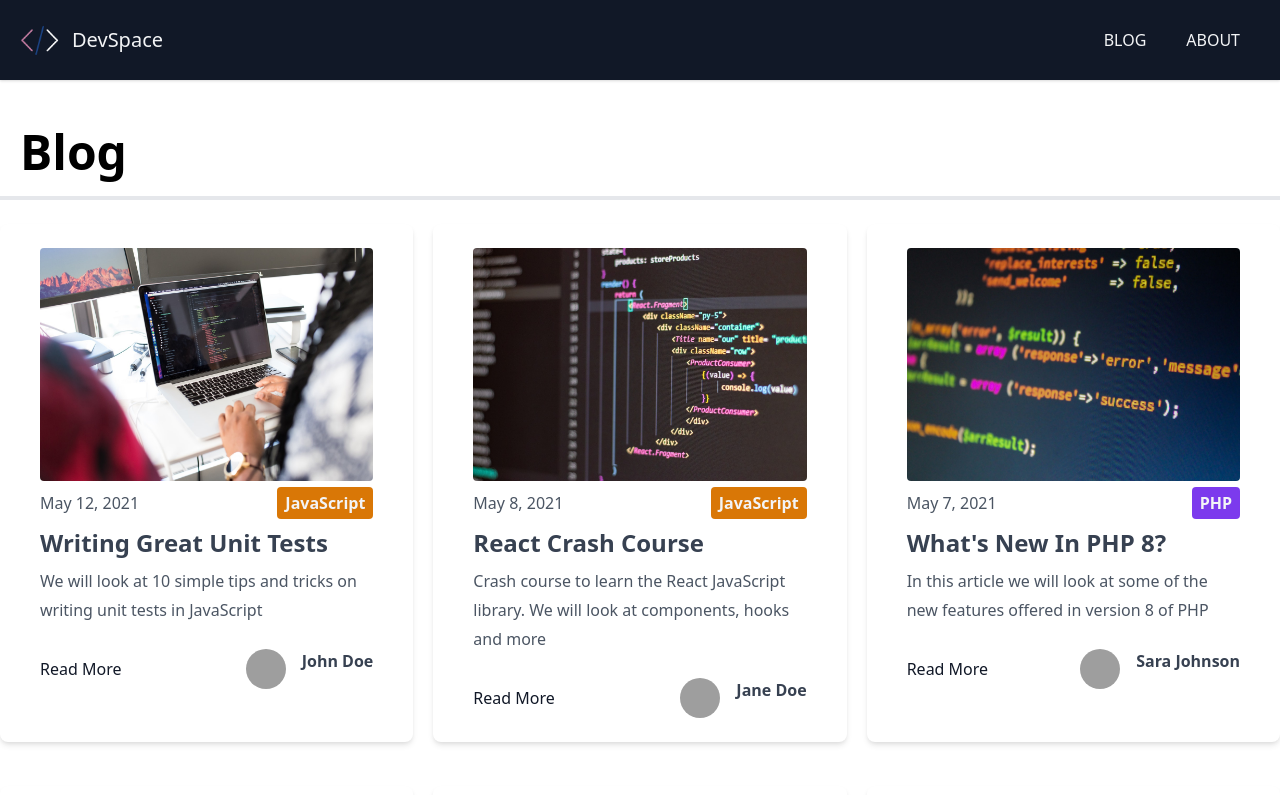
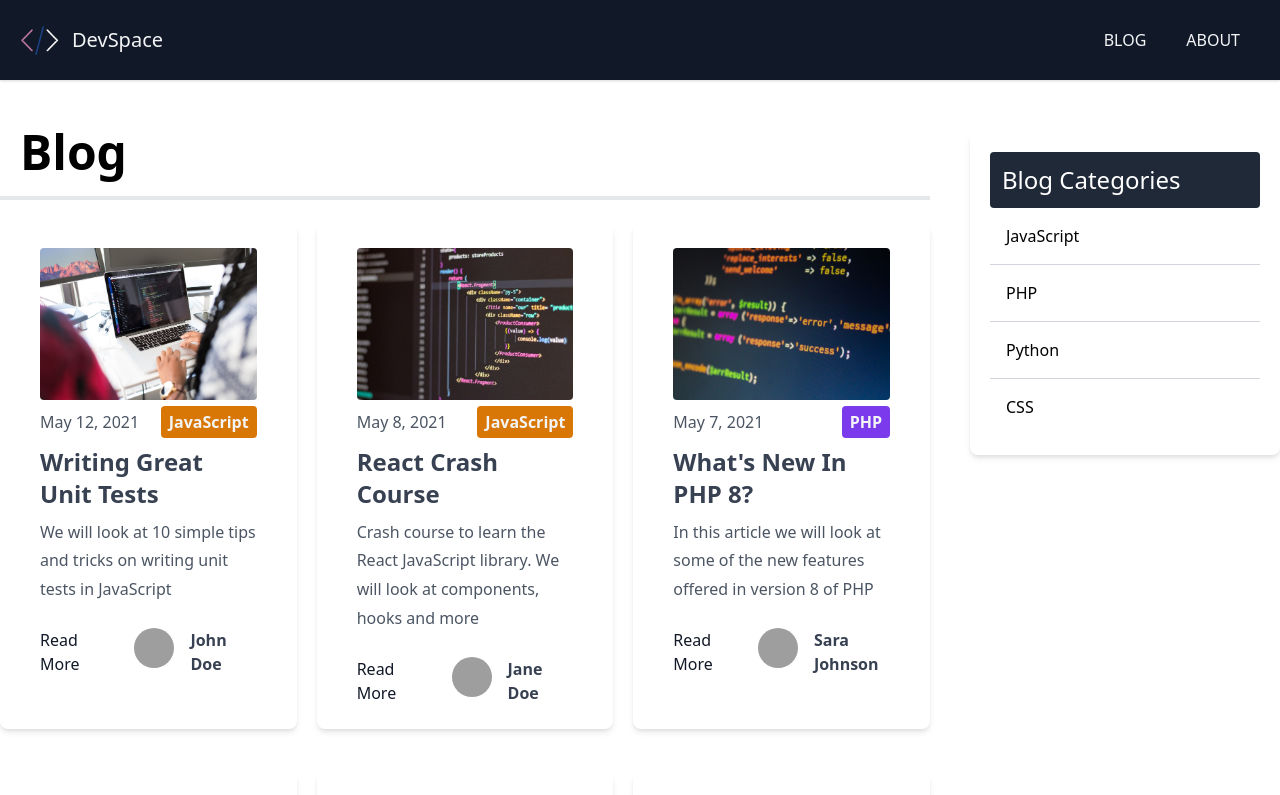
Before and after one commit to subhamBharadwaz/devspace-blog, a Next.js app: page /blog/page/1 in a window 1280 px wide. Shown: the top 795 px of the page. Built offline with nearby package versions, Linux system fonts and the light colour scheme; grey boxes are pictures that could not be loaded.

Commit message:
category sidebar

```diff
--- /dev/null
+++ b/components/CategoryList.js
@@ -0,0 +1,17 @@
+import Link from "next/link";
+export default function CategoryList({ categories }) {
+  return (
+    <div className="w-full p-5 bg-white rounded-lg shadow-md mt-6">
+      <h3 className="text-2xl bg-gray-800 text-white p-3 rounded">
+        Blog Categories
+      </h3>
+      <ul className="divide-y divide-gray-300">
+        {categories.map((category, index) => (
+          <Link key={index} href={`/blog/category/${category.toLowerCase()}`}>
+            <li className="p-4 cursor-pointer hover:bg-gray-50">{category}</li>
+          </Link>
+        ))}
+      </ul>
+    </div>
+  );
+}
--- a/pages/blog/category/[category_name].js
+++ b/pages/blog/category/[category_name].js
@@ -4,9 +4,13 @@
 import Post from "@/components/Post";
 import { getPosts } from "@/lib/posts";
 import matter from "gray-matter";
-export default function CategoryBlogPage({ posts, categoryName }) {
+import CategoryList from "@/components/CategoryList";
+
+export default function CategoryBlogPage({ posts, categoryName, categories }) {
   return (
     <Layout>
+      <div className="flex justify-between">
+        <div className="w-3/4 mr-10">
           <h1 className="text-5xl border-b-4 p-5 font-bold">
             Posts in {categoryName}
           </h1>
@@ -15,6 +19,12 @@
             {posts.map((post, index) => (
               <Post key={index} post={post} />
             ))}
+          </div>
+        </div>
+
+        <div className="w-1/4">
+          <CategoryList categories={categories} />
+        </div>
       </div>
     </Layout>
   );
@@ -50,6 +60,10 @@
 
   const posts = getPosts();
 
+  // Get categories for sidebar
+  const categories = posts.map((post) => post.frontmatter.category);
+  const uniqueCategories = [...new Set(categories)];
+
   //   Filter posts by category
   const categoryPosts = posts.filter(
     (post) => post.frontmatter.category.toLowerCase() === category_name
@@ -59,6 +73,7 @@
     props: {
       posts: categoryPosts,
       categoryName: category_name,
+      categories: uniqueCategories,
     },
   };
 }
--- a/pages/blog/page/[page_index].js
+++ b/pages/blog/page/[page_index].js
@@ -2,13 +2,16 @@
 import path from "path";
 import Layout from "@/components/Layout";
 import Post from "@/components/Post";
-import Pagination from "@/components//Pagination";
+import Pagination from "@/components/Pagination";
+import CategoryList from "@/components/CategoryList";
 import { POSTS_PER_PAGE } from "@/config/index";
 import { getPosts } from "@/lib/posts";
 
-export default function BlogPage({ posts, numPages, currentPage }) {
+export default function BlogPage({ posts, numPages, currentPage, categories }) {
   return (
     <Layout>
+      <div className="flex justify-between">
+        <div className="w-3/4 mr-10">
           <h1 className="text-5xl border-b-4 p-5 font-bold">Blog</h1>
 
           <div className="grid md:grid-cols-2 lg:grid-cols-3 gap-5">
@@ -18,6 +21,12 @@
           </div>
 
           <Pagination currentPage={currentPage} numPages={numPages} />
+        </div>
+
+        <div className="w-1/4">
+          <CategoryList categories={categories} />
+        </div>
+      </div>
     </Layout>
   );
 }
@@ -48,6 +57,10 @@
 
   const posts = getPosts();
 
+  // Get categories for sidebar
+  const categories = posts.map((post) => post.frontmatter.category);
+  const uniqueCategories = [...new Set(categories)];
+
   const numPages = Math.ceil(files.length / POSTS_PER_PAGE);
   const pageIndex = page - 1;
   const orderedPosts = posts.slice(
@@ -60,6 +73,7 @@
       posts: orderedPosts,
       numPages,
       currentPage: page,
+      categories: uniqueCategories,
     },
   };
 }
```
Lines whose indentation alone changed are shown as unchanged.
